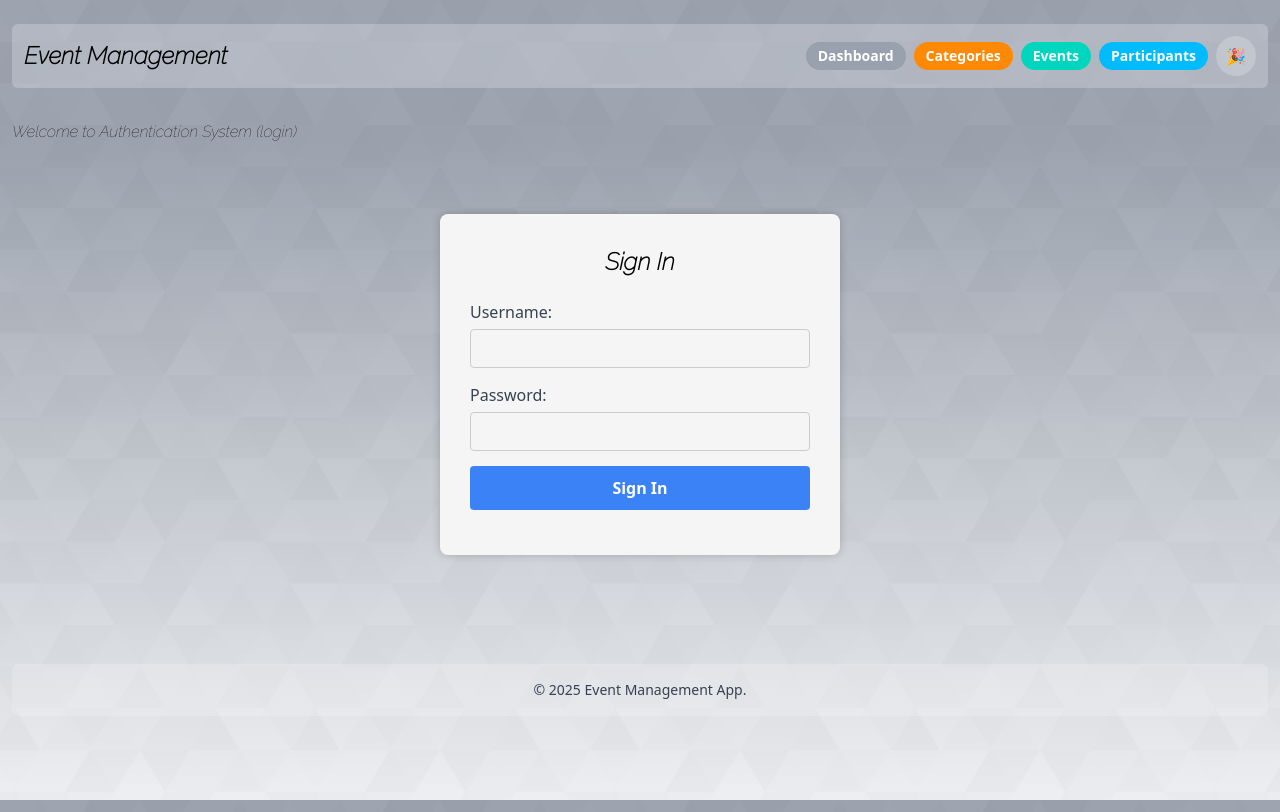
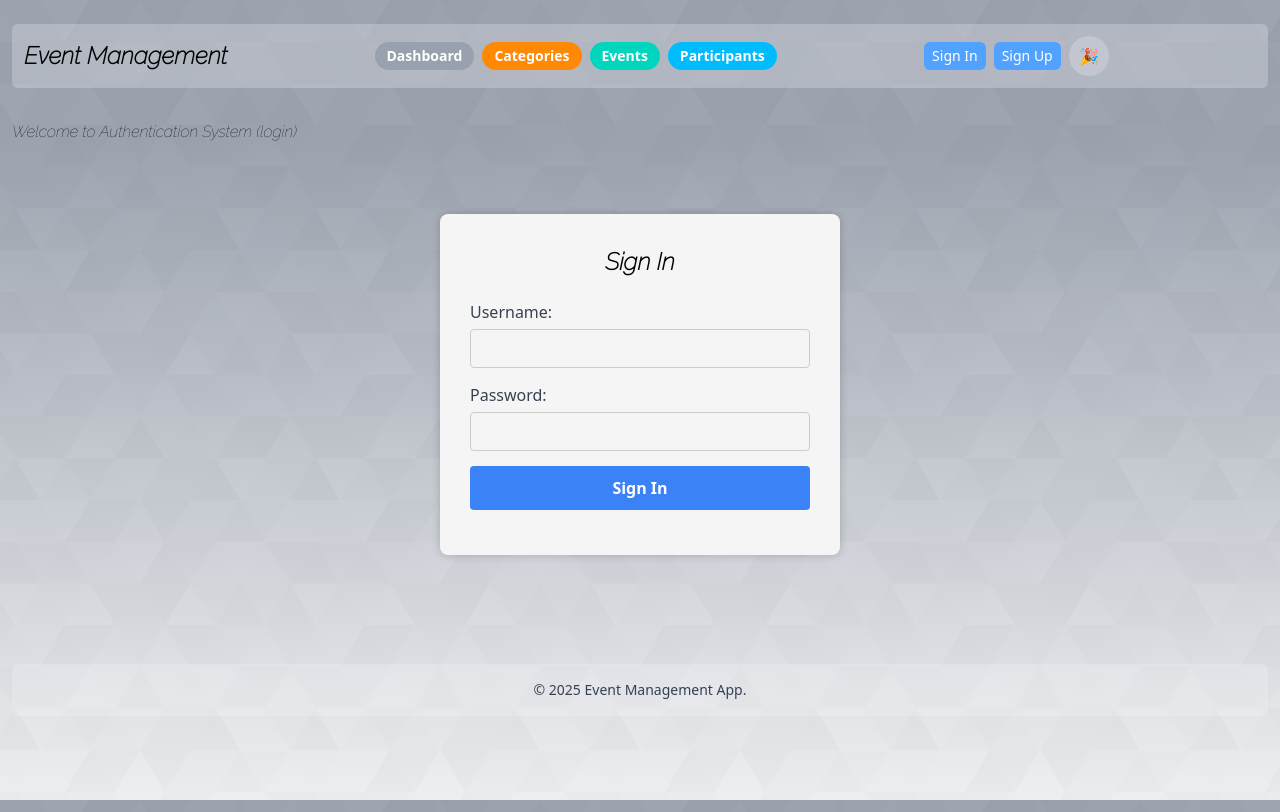
Before and after one commit to anup-sdp/dj_event_mgmt, a Django app: page /users/sign-in/ in a window 1280 px wide. Run offline with Django 5.2, Linux system fonts and the light colour scheme.

Commit message:
a2v0.4: navbar built

```diff
--- a/core/models.py
+++ b/core/models.py
@@ -15,8 +15,8 @@ class Event(models.Model):
     date = models.DateField()
     time = models.TimeField()
     location = models.CharField(max_length=200)
-    category = models.ForeignKey(Category, related_name='events', on_delete=models.CASCADE)  # many to one # changed event to events --------------
-    participants = models.ManyToManyField(User, related_name='events', blank=True)  # M2M
+    category = models.ForeignKey(Category, related_name='events', on_delete=models.CASCADE)  # many to one # changed event to events  --------------
+    participants = models.ManyToManyField(User, related_name='rsvp_events', blank=True)  # M2M    # changed events to resvp_events
     asset = models.ImageField(upload_to='events_asset', blank=True, null=True, default="events_asset/default_img.png")  # needed for assignment 2
 
     class Meta:
--- a/core/templates/base.html
+++ b/core/templates/base.html
@@ -12,17 +12,65 @@
 </head>
 <body>
 	<main class="max-w-[1440px] min-h-screen mx-auto mt-3 p-3">
-		<!-- header -->
-		<header class="flex justify-between items-center bg-gray-100/25 rounded-md p-3"> <!-- css eqivalent = justify-content: space-between, align-items: center -->
-			<h1 class="text-2xl font-semibold">Event Management</h1>
-			<div class="flex items-center space-x-2"> <!-- space-x-2 vs gap-2 gap-x-2 -->
-				<div class="flex items-center space-x-2">
-                <a href="{% url 'dashboard' %}" class="px-3 py-1 bg-gray-400 hover:bg-gray-500 text-white font-semibold rounded-full text-sm">Dashboard</a>
+		<!-- header/nav -->
+		<header class="bg-gray-100/25 rounded-md p-3"> <!-- css eqivalent = justify-content: space-between, align-items: center -->
+			<nav class="flex justify-between items-center">
+				<h1 class="text-2xl font-semibold">Event Management</h1>
+				<div class="hidden md:flex items-center gap-x-2">
+					<a href="{% url 'dashboard' %}" class="px-3 py-1 bg-gray-400 hover:bg-gray-500 text-white font-semibold rounded-full text-sm">Dashboard</a>  <!-- which dashboard -->
+					<a href="{% url 'category_list' %}" class="px-3 py-1 bg-orange-400 hover:bg-orange-500 text-white font-semibold rounded-full text-sm">Categories</a>
+					<a href="{% url 'event_list' %}" class="px-3 py-1 bg-teal-400 hover:bg-teal-500 text-white font-semibold rounded-full text-sm">Events</a>
+					<a href="{% url 'participant_list' %}" class="px-3 py-1 bg-sky-400 hover:bg-sky-500 text-white font-semibold rounded-full text-sm">Participants</a>
+				</div>
+				<div class="flex justify-between items-center gap-x-2">
+					{% if request.user.is_authenticated %}
+						<div>
+							<form method="post" action="{% url 'sign-out' %}">
+								{% csrf_token %}
+								<button class="block px-2 py-1 bg-blue-400 hover:bg-blue-500 text-white text-sm ">Logout</button>
+							</form>
+						</div>
+					{% else %}
+						<div class="flex gap-2">
+							<a href="{% url 'sign-in' %}" class="hidden md:block bg-blue-400 hover:bg-blue-500 text-white text-sm px-2 py-1 rounded-md">Sign In</a>
+							<a href="{% url 'participant_create' %}" class="hidden md:block bg-blue-400 hover:bg-blue-500 text-white text-sm px-2 py-1 rounded-md">Sign Up</a>
+						</div>
+					{% endif %}
+					<button onclick="openDialog()" class="w-10 h-10 hidden md:block bg-gray-100/25 rounded-full">🎉</button>	<!-- celebrate button text-xs text-sm-->
+				</div>
+				<div class="flex justify-between items-center gap-x-2">
+					<!-- menu button, js in script.js -->
+					<div class="md:hidden ml-4">
+						<button id="menu-toggle" class="text-gray-600 hover:text-gray-800 focus:outline-none">
+							<svg class="h-6 w-6" fill="none" stroke="currentColor" viewBox="0 0 24 24" xmlns="http://www.w3.org/2000/svg">
+								<path stroke-linecap="round" stroke-linejoin="round" stroke-width="2" d="M4 6h16M4 12h16m-7 6h7"></path>
+							</svg>
+						</button>
+					</div>
+				</div>
+			</nav>
+			<!-- mobile menu: change content -->
+			<div id="mobile-menu" class="hidden md:hidden mt-4 gap-2 m-2">
+				<a href="{% url 'dashboard' %}" class="px-3 py-1 bg-gray-400 hover:bg-gray-500 text-white font-semibold rounded-full text-sm">Dashboard</a> <!-- which dashboard -->
 				<a href="{% url 'category_list' %}" class="px-3 py-1 bg-orange-400 hover:bg-orange-500 text-white font-semibold rounded-full text-sm">Categories</a>
 				<a href="{% url 'event_list' %}" class="px-3 py-1 bg-teal-400 hover:bg-teal-500 text-white font-semibold rounded-full text-sm">Events</a>
 				<a href="{% url 'participant_list' %}" class="px-3 py-1 bg-sky-400 hover:bg-sky-500 text-white font-semibold rounded-full text-sm">Participants</a>
-				<!-- celebrate button -->
-				<button onclick="openDialog()" class="w-10 h-10 bg-gray-100/25 rounded-full">🎉</button>	<!-- text-xs taxt-sm-->
+				<div class="flex justify-between items-center gap-2 m-2">
+					{% if request.user.is_authenticated %}
+						<div>
+							<form method="post" action="{% url 'sign-out' %}">
+								{% csrf_token %}
+								<button class="block px-2 py-1 bg-blue-400 hover:bg-blue-500 text-white text-sm ">Logout</button>
+							</form>
+						</div>
+					{% else %}
+						<div class="flex gap-2">
+							<a href="{% url 'sign-in' %}" class="bg-blue-400 hover:bg-blue-500 text-white text-sm px-2 py-1 rounded-md ">Sign In</a>
+							<a href="{% url 'participant_create' %}" class="bg-blue-400 hover:bg-blue-500 text-white text-sm px-2 py-1 rounded-md ">Sign Up</a>
+						</div>
+					{% endif %}
+				</div>
+				<button onclick="openDialog()" class="w-10 h-10 bg-gray-100/25 rounded-full">🎉</button>	<!-- celebrate button text-xs text-sm-->
 			</div>
 		</header>
 
@@ -56,15 +104,16 @@
 				{% endfor %}
 			{% endif %}
 		</div>
-
-		{% block content %}
-		<!-- dynamic content -->
-		{% endblock %}
+		<div class="min-h-[60vh]">
+			{% block content %}
+			<!-- dynamic content -->
+			{% endblock %}
+		</div>
 		<footer class="bg-gray-100/25 text-gray-700 py-4 text-center mt-10 rounded-md">
 			<p class="text-sm">&copy; 2025 Event Management App.</p>
 		</footer>
 	</main>
-	<script src="{% static 'javascript/script.js' %}"></script>
+	<script src="{% static 'javascript/script.js' %}"></script> <!-- custom javascript -->
 </body>
 </html>
 <!--  -->
--- a/eventmanager/settings.py
+++ b/eventmanager/settings.py
@@ -202,6 +202,10 @@ FRONTEND_URL = config('FRONTEND_URL', default='http://127.0.0.1:8000')  # develo
 # FRONTEND_URL = os.getenv('FRONTEND_URL', 'http://localhost:3000')
 
 
+AUTH_USER_MODEL = 'auth.User'
+
+
+
 """
 to use image,
 install pillo,
--- a/static/css/output.css
+++ b/static/css/output.css
@@ -43,6 +43,7 @@
     --color-gray-500: oklch(55.1% 0.027 264.364);
     --color-gray-600: oklch(44.6% 0.03 256.802);
     --color-gray-700: oklch(37.3% 0.034 259.733);
+    --color-gray-800: oklch(27.8% 0.033 256.848);
     --color-white: #fff;
     --spacing: 0.25rem;
     --container-md: 28rem;
@@ -259,6 +260,9 @@
       max-width: 96rem;
     }
   }
+  .m-2 {
+    margin: calc(var(--spacing) * 2);
+  }
   .mx-auto {
     margin-inline: auto;
   }
@@ -307,14 +311,26 @@
   .grid {
     display: grid;
   }
+  .hidden {
+    display: none;
+  }
+  .h-6 {
+    height: calc(var(--spacing) * 6);
+  }
   .h-10 {
     height: calc(var(--spacing) * 10);
+  }
+  .min-h-\[60vh\] {
+    min-height: 60vh;
   }
   .min-h-screen {
     min-height: 100vh;
   }
   .w-1\/2 {
     width: calc(1/2 * 100%);
+  }
+  .w-6 {
+    width: calc(var(--spacing) * 6);
   }
   .w-10 {
     width: calc(var(--spacing) * 10);
@@ -436,6 +452,10 @@
   .rounded-tr-lg {
     border-top-right-radius: var(--radius-lg);
   }
+  .border {
+    border-style: var(--tw-border-style);
+    border-width: 1px;
+  }
   .border-2 {
     border-style: var(--tw-border-style);
     border-width: 2px;
@@ -458,6 +478,9 @@
   }
   .bg-blue-200 {
     background-color: var(--color-blue-200);
+  }
+  .bg-blue-400 {
+    background-color: var(--color-blue-400);
   }
   .bg-blue-400\/25 {
     background-color: color-mix(in srgb, oklch(70.7% 0.165 254.624) 25%, transparent);
@@ -655,13 +678,12 @@
     --tw-shadow: 0 1px 3px 0 var(--tw-shadow-color, rgb(0 0 0 / 0.1)), 0 1px 2px -1px var(--tw-shadow-color, rgb(0 0 0 / 0.1));
     box-shadow: var(--tw-inset-shadow), var(--tw-inset-ring-shadow), var(--tw-ring-offset-shadow), var(--tw-ring-shadow), var(--tw-shadow);
   }
+  .outline {
+    outline-style: var(--tw-outline-style);
+    outline-width: 1px;
+  }
   .filter {
     filter: var(--tw-blur,) var(--tw-brightness,) var(--tw-contrast,) var(--tw-grayscale,) var(--tw-hue-rotate,) var(--tw-invert,) var(--tw-saturate,) var(--tw-sepia,) var(--tw-drop-shadow,);
-  }
-  .backdrop-blur {
-    --tw-backdrop-blur: blur(8px);
-    -webkit-backdrop-filter: var(--tw-backdrop-blur,) var(--tw-backdrop-brightness,) var(--tw-backdrop-contrast,) var(--tw-backdrop-grayscale,) var(--tw-backdrop-hue-rotate,) var(--tw-backdrop-invert,) var(--tw-backdrop-opacity,) var(--tw-backdrop-saturate,) var(--tw-backdrop-sepia,);
-    backdrop-filter: var(--tw-backdrop-blur,) var(--tw-backdrop-brightness,) var(--tw-backdrop-contrast,) var(--tw-backdrop-grayscale,) var(--tw-backdrop-hue-rotate,) var(--tw-backdrop-invert,) var(--tw-backdrop-opacity,) var(--tw-backdrop-saturate,) var(--tw-backdrop-sepia,);
   }
   .file\:mr-4 {
     &::file-selector-button {
@@ -709,6 +731,13 @@
   .file\:text-cyan-700 {
     &::file-selector-button {
       color: var(--color-cyan-700);
+    }
+  }
+  .hover\:bg-blue-500 {
+    &:hover {
+      @media (hover: hover) {
+        background-color: var(--color-blue-500);
+      }
     }
   }
   .hover\:bg-blue-600 {
@@ -771,6 +800,13 @@
     &:hover {
       @media (hover: hover) {
         background-color: var(--color-yellow-600);
+      }
+    }
+  }
+  .hover\:text-gray-800 {
+    &:hover {
+      @media (hover: hover) {
+        color: var(--color-gray-800);
       }
     }
   }
@@ -840,6 +876,21 @@
   .md\:col-span-2 {
     @media (width >= 48rem) {
       grid-column: span 2 / span 2;
+    }
+  }
+  .md\:block {
+    @media (width >= 48rem) {
+      display: block;
+    }
+  }
+  .md\:flex {
+    @media (width >= 48rem) {
+      display: flex;
+    }
+  }
+  .md\:hidden {
+    @media (width >= 48rem) {
+      display: none;
     }
   }
   .md\:grid-cols-2 {
@@ -966,6 +1017,11 @@
   inherits: false;
   initial-value: 0 0 #0000;
 }
+@property --tw-outline-style {
+  syntax: "*";
+  inherits: false;
+  initial-value: solid;
+}
 @property --tw-blur {
   syntax: "*";
   inherits: false;
@@ -1019,42 +1075,6 @@
   syntax: "*";
   inherits: false;
 }
-@property --tw-backdrop-blur {
-  syntax: "*";
-  inherits: false;
-}
-@property --tw-backdrop-brightness {
-  syntax: "*";
-  inherits: false;
-}
-@property --tw-backdrop-contrast {
-  syntax: "*";
-  inherits: false;
-}
-@property --tw-backdrop-grayscale {
-  syntax: "*";
-  inherits: false;
-}
-@property --tw-backdrop-hue-rotate {
-  syntax: "*";
-  inherits: false;
-}
-@property --tw-backdrop-invert {
-  syntax: "*";
-  inherits: false;
-}
-@property --tw-backdrop-opacity {
-  syntax: "*";
-  inherits: false;
-}
-@property --tw-backdrop-saturate {
-  syntax: "*";
-  inherits: false;
-}
-@property --tw-backdrop-sepia {
-  syntax: "*";
-  inherits: false;
-}
 @layer properties {
   @supports ((-webkit-hyphens: none) and (not (margin-trim: inline))) or ((-moz-orient: inline) and (not (color:rgb(from red r g b)))) {
     *, ::before, ::after, ::backdrop {
@@ -1080,6 +1100,7 @@
       --tw-ring-offset-width: 0px;
       --tw-ring-offset-color: #fff;
       --tw-ring-offset-shadow: 0 0 #0000;
+      --tw-outline-style: solid;
       --tw-blur: initial;
       --tw-brightness: initial;
       --tw-contrast: initial;
@@ -1093,15 +1114,6 @@
       --tw-drop-shadow-color: initial;
       --tw-drop-shadow-alpha: 100%;
       --tw-drop-shadow-size: initial;
-      --tw-backdrop-blur: initial;
-      --tw-backdrop-brightness: initial;
-      --tw-backdrop-contrast: initial;
-      --tw-backdrop-grayscale: initial;
-      --tw-backdrop-hue-rotate: initial;
-      --tw-backdrop-invert: initial;
-      --tw-backdrop-opacity: initial;
-      --tw-backdrop-saturate: initial;
-      --tw-backdrop-sepia: initial;
     }
   }
 }
--- a/static/javascript/script.js
+++ b/static/javascript/script.js
@@ -24,3 +24,16 @@ function dismissMessage(btn) {
 		msgEl.remove();
 	}, { once: true });
 }
+
+document.getElementById("menu-toggle").addEventListener("click", function () {
+				document.getElementById("mobile-menu").classList.toggle("hidden");
+			});
+document.getElementById("user-menu-button").addEventListener("click", function () {
+	document.getElementById("user-menu").classList.toggle("hidden");
+});
+// Close the dropdown when clicking outside
+window.addEventListener("click", function (e) {
+	if (!document.getElementById("user-menu-button").contains(e.target)) {
+		document.getElementById("user-menu").classList.add("hidden");
+	}
+});
--- a/users/forms.py
+++ b/users/forms.py
@@ -75,8 +75,8 @@ class UserRegistrationForm(StyledFormMixin, UserCreationForm):
 
     def __init__(self, *args, **kwargs):
         super().__init__(*args, **kwargs)
-        self.fields['password1'].label = 'Password'
-        self.fields['password2'].label = 'Confirm Password'
+        #self.fields['password1'].label = 'Password'  # ----
+        #self.fields['password2'].label = 'Confirm Password'    # ---- alternately done in StyledFormMixin
         # Customize field labels and help text
         self.fields['username'].help_text = None
         self.fields['password1'].help_text = None
--- a/users/signals.py
+++ b/users/signals.py
@@ -30,7 +30,7 @@ def send_activation_email(sender, instance, created, **kwargs):
 @receiver(post_save, sender=OurUser)
 def assign_role(sender, instance, created, **kwargs):
     if created:
-        user_group, created = Group.objects.get_or_create(name='User')  # returns tuple
+        user_group, created = Group.objects.get_or_create(name='Participant')  # returns tuple
         instance.groups.add(user_group)
         #instance.save()  # no need to call, here—the m2m add() is enough
         # Avoid calling save() inside a post_save
--- a/users/templates/participants/sign-in.html
+++ b/users/templates/participants/sign-in.html
@@ -1,4 +1,5 @@
 <!-- without using forms.py, as module 10 -->
+<!-- this files uses raw css, no tailwind -->
 {% extends "base.html" %}
 {% block title %}event management - login{% endblock %}
 {% block content %}
@@ -96,9 +97,7 @@
 					<hr>
 					<ul>
 						{% for message in messages %}
-							<li>
-								{{ message }}
-							</li>
+							<li>{{ message }}</li>
 						{% endfor %}
 					</ul>
 				{% endif %}
--- a/users/urls.py
+++ b/users/urls.py
@@ -11,6 +11,7 @@ urlpatterns = [
     path('participants/<int:pk>/update/', views.participant_update, name='participant_update'),
     path('participants/<int:pk>/delete/', views.participant_delete, name='participant_delete'),
 	path('sign-in/', views.sign_in, name='sign-in'),
+	path('sign-out/', views.sign_out, name='sign-out'),
 	path('users-welcome-page/', views.welcome_page, name='users-welcome-page'),  # http://127.0.0.1:8000/users/welcome-page/
 	path('dashboard/', views.dashboard, name='dashboard'), # organizer dashboard  # http://127.0.0.1:8000/dashboard/
 ]
--- a/users/views.py
+++ b/users/views.py
@@ -12,6 +12,7 @@ from django.db.models import Count, Q
 from django.contrib import messages
 from django.contrib.auth import login, logout, authenticate, get_user_model
 from django.contrib.auth.tokens import default_token_generator
+from django.contrib.auth.decorators import login_required, user_passes_test
 
 
 def welcome_page(request):
@@ -34,12 +35,18 @@ def sign_in(request):
     #return HttpResponse("<h1>test HttpResponse for login</h1>")
     return render(request, 'participants/sign-in.html')
 
+@login_required
+def sign_out(request):
+    if request.method == 'POST':
+        logout(request)
+        return redirect('sign-in')
+
 
 # user/participant views -----------------------------------------------------------------
 
 def participant_list(request):
     # Search users by username, first_name, last_name, or email
-    qs = User.objects.annotate(num_events=Count('events'))
+    qs = User.objects.annotate(num_events=Count('rsvp_events'))  # events to rsvp_events ? ----------------------------------------
     query = request.GET.get('q')
     if query:
         qs = qs.filter(Q(username__icontains=query) | Q(first_name__icontains=query) | Q(last_name__icontains=query) | Q(email__icontains=query))
```
Also changed, not shown: project structure.txt (deleted, +0 -21 lines).
